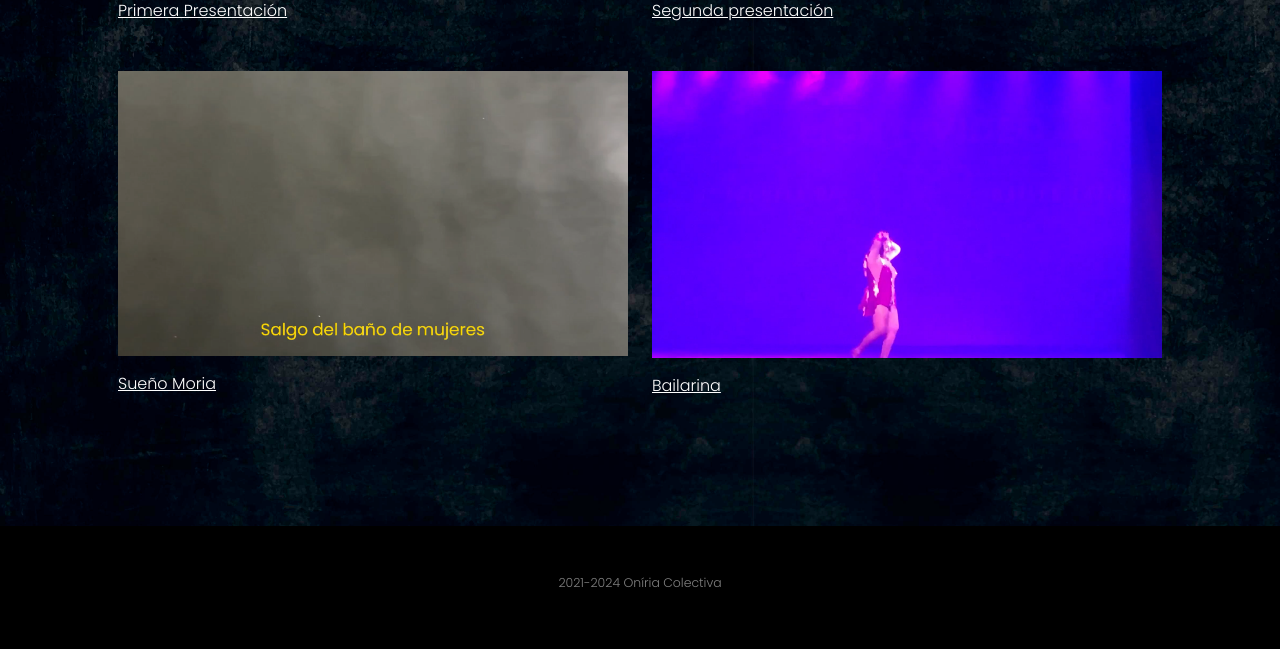
After one commit to Antar74/oniria-colectiva, a PHP site: page /videos.html in a window 1280 px wide. The commit adds this page. Shown: the part 480-1129 px from the top of the page. Run offline with PHP 8.4, Linux system fonts and the light colour scheme; some libraries are stand-ins or nearby versions.

Commit message:
links update

```diff
--- a/css/HartoStyles.css
+++ b/css/HartoStyles.css
@@ -1,7 +1,6 @@
 body {
   background-image: url("https://oniriacolectiva.xyz/assets/img/borroneado-tr.jpg");
-   background-repeat: repeat-y;
-   background-size: contain;
+  background-size: cover;
 }
 
 
@@ -15,8 +14,12 @@ MENU STYLES
   color:#fff;
   font-size: 0.75em;
   line-height: 1;
+  text-decoration-line: none;
 }
 
+.navbar-menu a:hover{
+  text-decoration-line: underline;
+}
 
 /*
 OTHER STYLES
@@ -59,7 +62,10 @@ OTHER STYLES
   color: #36454F;
 }
 
-
+.link-img{
+  width: 100%;
+  height: auto;
+}
 
 .overlay.visible {
     visibility: visible;
--- a/index.html
+++ b/index.html
@@ -75,9 +75,9 @@
                 <div class="p-2"><a class="navbar-brand fw-bold" href="#page-top">Oníria Colectiva</a></div>
                   <!-- LOGO -->
                   <div class="d-flex flex-row navbar-menu">
-                    <div class="p-2"><a href="assets/la-gente/">LA GENTE DUERME DONDE PUEDE</a></div>
-                    <div class="p-2"><a href="ha-sonado.html">¿HA SOÑADO USTED CON ESTA PERSONA?</a></div>
-                    <div class="p-2"><a href="donde.html">¿DÓNDE QUEDAN LOS SUEÑOS?</a></div>
+                    <div class="p-2"><a href="la-gente.html">La gente duerme donde puede</a></div>
+                    <div class="p-2"><a href="ha-sonado.html">¿Ha soñado usted con esta persona?</a></div>
+                    <div class="p-2"><a href="donde.html">¿Dónde quedan los sueños?</a></div>
                     <div class="p-2"><a href="videos-feffie.html">Soñador promedio con I.A.</a></div>
                     <div class="p-2"><a href="videos.html">Videos</a></div>
                   </div>
--- /dev/null
+++ b/videos.html
@@ -0,0 +1,133 @@
+<!DOCTYPE html>
+<html lang="en">
+    <head>
+        <meta charset="utf-8" />
+        <meta name="viewport" content="width=device-width, initial-scale=1, shrink-to-fit=no" />
+        <meta name="description" content="Proyecto ganador de Fondo Concursable categoría Artes Visuales" />
+        <meta name="author" content="Harto_estudio" />
+        <title>Oníria Colectiva</title>
+        <link rel="icon" type="image/x-icon" href="assets/favicon.ico" />
+        <!-- Bootstrap icons-->
+        <link href="https://cdn.jsdelivr.net/npm/bootstrap-icons@1.5.0/font/bootstrap-icons.css" rel="stylesheet" />
+        <!-- Google fonts-->
+        <link rel="preconnect" href="https://fonts.googleapis.com">
+        <link rel="preconnect" href="https://fonts.gstatic.com" crossorigin>
+        <link href="https://fonts.googleapis.com/css2?family=Syne:wght@400;700;800&display=swap" rel="stylesheet">
+        <link href="https://fonts.googleapis.com/css2?family=Poppins:ital,wght@0,100;0,300;0,700;0,900;1,100;1,300;1,700;1,900&display=swap" rel="stylesheet">
+        <!-- Core theme CSS (includes Bootstrap)-->
+        <link href="css/styles.css" rel="stylesheet" />
+        <!-- Custom CSS-->
+        <link href="css/HartoStyles.css" rel="stylesheet" />
+
+
+        <link rel="stylesheet" type="text/css" href="slick/slick.css"/>
+        <link rel="stylesheet" type="text/css" href="slick/slick-theme.css"/>
+
+
+    <!-- AOS animation library -->
+    <link href="https://unpkg.com/aos@2.3.1/dist/aos.css" rel="stylesheet">
+
+
+
+
+    </head>
+
+
+    <body id="page-top">
+
+
+        <!-- Navigation-->
+        <nav class="navbar navbar-expand-lg navbar-light fixed-top shadow-sm" id="mainNav">
+            <div class="container px-5">
+              <div class="row">
+
+                <!-- MENU -->
+              <div class="col d-flex flex-row">
+                <div class="p-2"><a class="navbar-brand fw-bold" href="/">Oníria Colectiva</a></div>
+                  <!-- LOGO -->
+                  <div class="d-flex flex-row navbar-menu">
+                    <div class="p-2"><a href="la-gente.html">La gente duerme donde puede</a></div>
+                    <div class="p-2"><a href="ha-sonado.html">¿Ha soñado usted con esta persona?</a></div>
+                    <div class="p-2"><a href="donde.html">¿Dónde quedan los sueños?</a></div>
+                    <div class="p-2"><a href="videos-feffie.html">Soñador promedio con I.A.</a></div>
+                    <div class="p-2"><a href="videos.html">Videos</a></div>
+                  </div>
+              </div>
+              </div>
+            </div>
+        </nav>
+
+        <!-- Contents section -->
+        <section id="contents" >
+          <div class="container px-5">
+            <div class="row">
+                <div class="col col-6 mb-5">
+                    <a href="assets\videos\1PrimeraPresentacion.mp4" target="_blank" class="text-white">
+                      <img src="assets\videos\1apresentacion.png" class="pb-3 link-img"><br />
+                      Primera Presentación
+                    </a>
+                </div>
+                  <div class="col col-6 mb-5">
+                    <a href="assets\videos\2segundapresentacion.mp4" target="_blank" class="text-white">
+                      <img src="assets\videos\2apresentacion.png" class="pb-3 link-img"><br />
+                      Segunda presentación
+                    </a>
+                  </div>
+                  <div class="col col-6 mb-5">
+                    <a href="assets\videos\3SuenoMoria.mp4" target="_blank" class="text-white">
+                      <img src="assets\videos\moria.png" class="pb-3 link-img"><br />
+                      Sueño Moria
+                    </a>
+                  </div>
+                  <div class="col col-6 mb-5">
+                    <a href="assets\videos\4bailarina.mp4" target="_blank" class="text-white">
+                      <img src="assets\videos\bailarina.png" class="pb-3 link-img"><br />
+                      Bailarina
+                    </a>
+                  </div>
+            </div>
+          </div>
+        </section>
+
+
+        <!-- Footer-->
+        <footer class="bg-black text-center py-5">
+            <div class="container px-5">
+                <div class="text-white-50 small">
+                    <div class="mb-2">2021-2024 Oníria Colectiva</div>
+
+                </div>
+            </div>
+        </footer>
+
+
+
+
+        <!-- Bootstrap core JS-->
+        <script src="https://cdn.jsdelivr.net/npm/bootstrap@5.1.3/dist/js/bootstrap.bundle.min.js"></script>
+        <!-- Core theme JS-->
+        <script src="js/scripts.js"></script>
+
+          <script type="text/javascript" src="//code.jquery.com/jquery-1.11.0.min.js"></script>
+          <script type="text/javascript" src="//code.jquery.com/jquery-migrate-1.2.1.min.js"></script>
+          <script type="text/javascript" src="slick/slick.min.js"></script>
+
+          <script type="text/javascript" src="js/HartoScripts.js"></script>
+
+   <!-- AOS animation library -->
+         <script src="https://unpkg.com/aos@2.3.1/dist/aos.js"></script>
+         <script>
+         			AOS.init({
+         				easing: 'ease-out-back',
+         				duration: 1000
+         			});
+         </script>
+   <!-- AOS animation library end-->
+
+   <!-- TILT animation library
+        <script type="text/javascript" src="js/tilt.jquery.js"></script> -->
+
+
+
+    </body>
+</html>
```
Also changed, not shown: ha-sonado.html (added, +114 -0 lines), la-gente.html (+11 -41 lines), assets/ha-sonado/ha-sonado.png (added), assets/la-gente/lagenteduermedondepuede.png (added), assets/videos/bailarina.png (added), assets/videos/moria.png (added), 2 other files.
